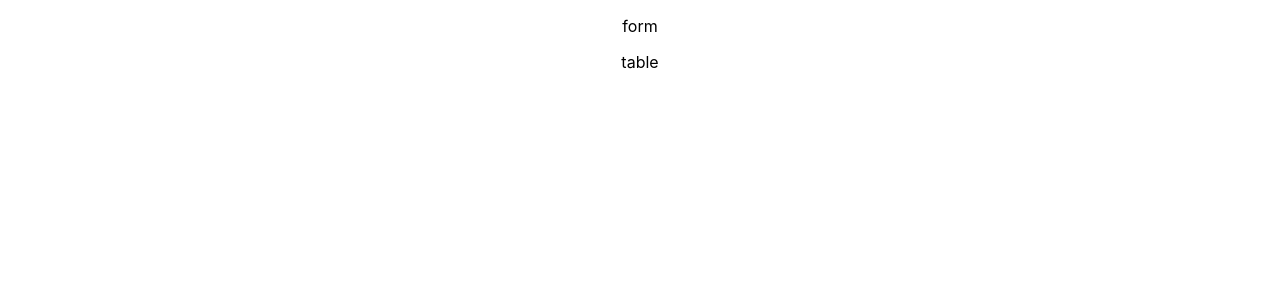
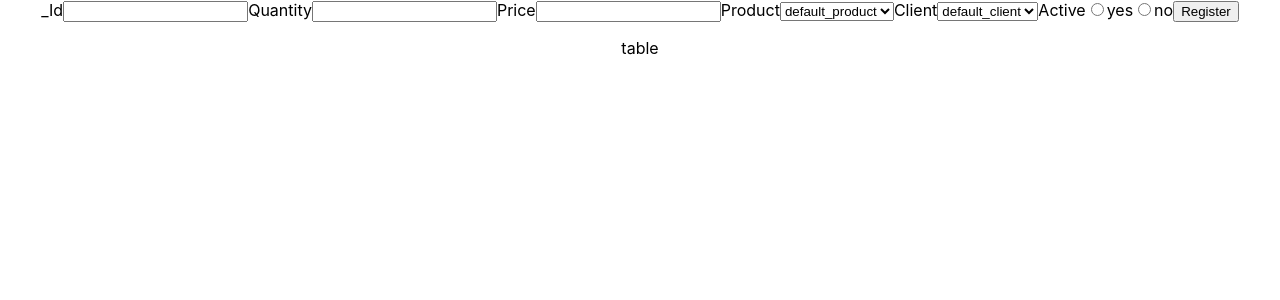
Before and after one commit to carinebecker/carinebecker-desafio-front-end-lexart, a React (Create React App) app: page / in a window 1280 px wide. Shown: the top 300 px of the page. Built offline with nearby package versions, Linux system fonts and the light colour scheme.

Commit message:
feat: cria base do formulário

```diff
--- a/src/components/Form.jsx
+++ b/src/components/Form.jsx
@@ -1,7 +1,44 @@
 export function Form() {
     return (
         <>
-        <p>form</p>
+        <form method="POST">
+            <label>
+                _Id
+                <input type="text" />
+            </label>
+            <label>
+                Quantity
+                <input type="number" min="1" step="1"/>
+            </label>
+            <label>
+                Price
+                <input type="number" min="1" step="any" />
+            </label>
+            <label>
+                Product
+                <select name="product" id="product">
+                    <option value="default">default_product</option>
+                </select>
+            </label>
+            <label>
+                Client
+                <select name="client" id="client">
+                    <option value="default">default_client</option>
+                </select>
+            </label>
+            <label>
+                Active
+                <label htmlFor="active_yes">
+                    <input type="radio" name="active" id="active_yes" />
+                    yes
+                </label>
+                <label htmlFor="active_no">
+                    <input type="radio" name="active" id="active_no" />
+                    no
+                </label>
+            </label>
+            <button type="submit">Register</button>
+        </form>
         </>
     )
 }
```
